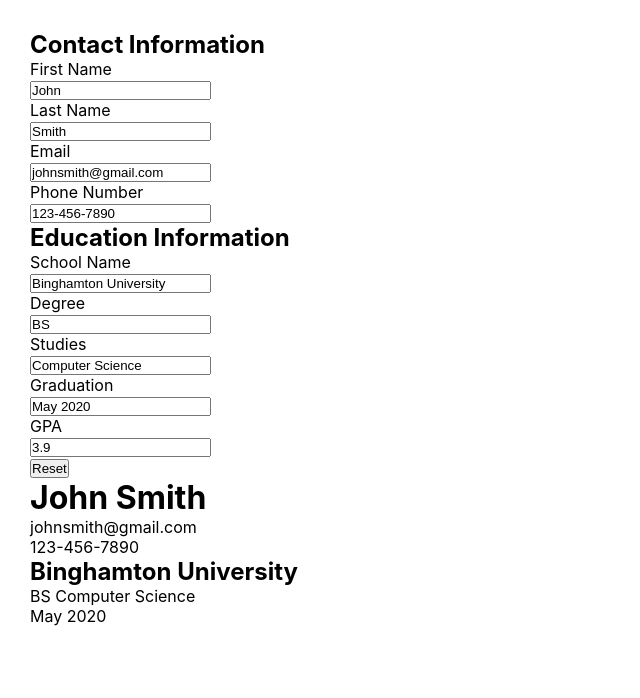
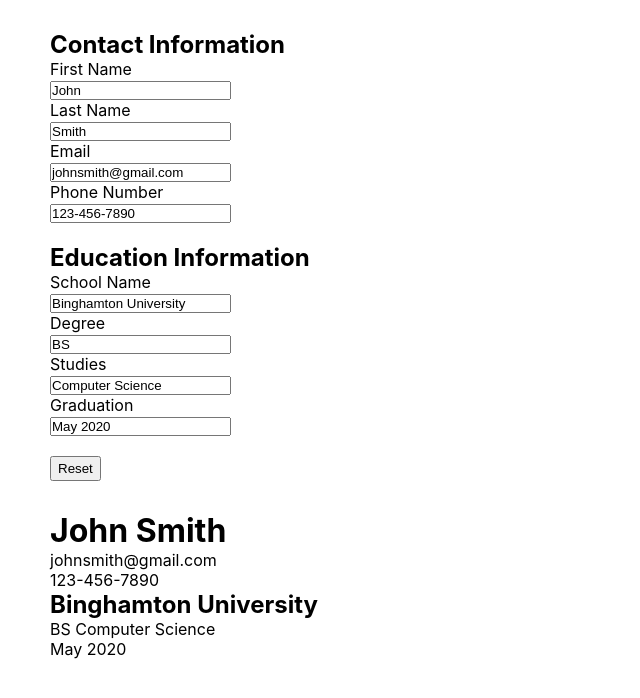
Before and after one commit to Derrickdog/profile-creator, a React (Create React App) app: page / in a window 1280 px wide. Shown: the top 698 px of the page, without its empty margins (0-640 px from the left). Built offline with nearby package versions, Linux system fonts and the light colour scheme.

Commit message:
Update style

```diff
--- a/src/components/FormGeneral.js
+++ b/src/components/FormGeneral.js
@@ -96,8 +96,9 @@ class FormGeneral extends Component {
     const { firstName, lastName, email, phoneNumber, schoolName, degree, studies, gpa, graduationDate } = this.state;
     return (
       <div>
+        <form onSubmit={this.handleSubmit}>
+          <div className="information">
             <h2>Contact Information</h2>
-        <form onSubmit={this.handleSubmit}>
             <div>
                 <label>First Name</label><br />
                 <input type='text' value={firstName} onChange={this.handleFirstNameChange} />
@@ -114,6 +115,8 @@ class FormGeneral extends Component {
                 <label>Phone Number</label><br />
                 <input type='phone' value={phoneNumber} onChange={this.handlePhoneNumberChange} />
             </div>
+          </div>
+          <div className="information">
             <h2>Education Information</h2>
             <div>
                 <label>School Name</label><br />
@@ -131,13 +134,14 @@ class FormGeneral extends Component {
                 <label>Graduation</label><br />
                 <input type='text' value={graduationDate} onChange={this.handleGraduation} />
             </div>
-          <div>
+            {/* <div>
                 <label>GPA</label><br />
                 <input type='number' value={gpa} onChange={this.handleGpa} />
+            </div> */}
           </div>
           <button type='reset' onClick={this.handleReset}>Reset</button>
         </form>
-        <div>
+        <div className='profile'>
           <h1>{firstName} {lastName}</h1>
           <p>{email}</p>
           <p>{phoneNumber}</p>
--- a/src/index.css
+++ b/src/index.css
@@ -10,5 +10,17 @@ body {
   -webkit-font-smoothing: antialiased;
   -moz-osx-font-smoothing: grayscale;
   /* text-align: center; */
-  margin: 30px;
+  margin: 30px 50px;
 }
+
+.profile {
+  margin-top: 30px;
+}
+
+.information {
+  margin-bottom: 20px;
+}
+
+button {
+  padding: 3px 6px;
+}
```
Lines whose indentation alone changed are shown as unchanged.
